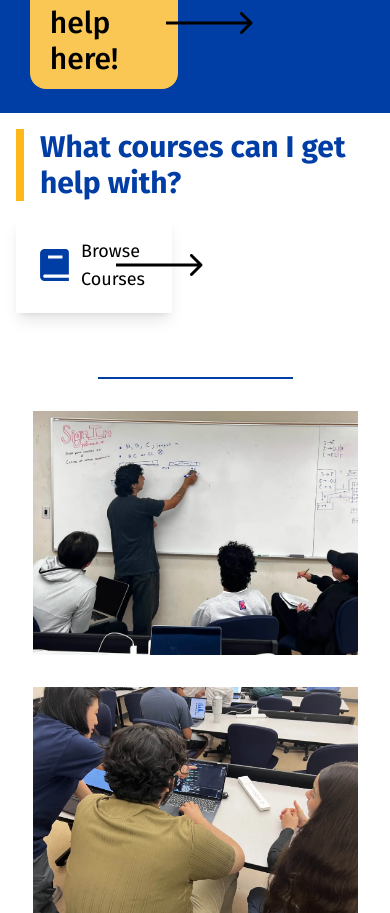
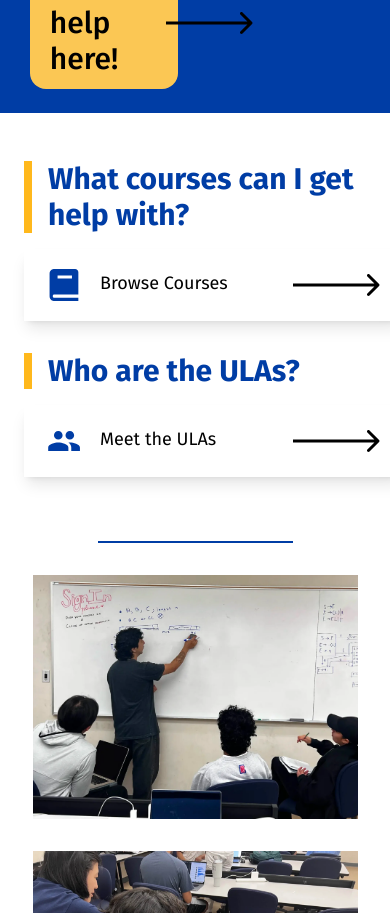
Before and after one commit to acm-ucr/cse-ula, a Next.js app: page / in a window 390 px wide. Shown: the part 1935-2848 px from the top of the page. Built offline with nearby package versions, Linux system fonts and the light colour scheme.

Commit message:
Complete & Mobilize Questions Section

```diff
--- a/src/components/home/InfoButton.tsx
+++ b/src/components/home/InfoButton.tsx
@@ -12,10 +12,10 @@ interface infoButtonProps {
 const InfoButton = ({ icon, text, link }: infoButtonProps) => {
   return (
     <Link href={link}>
-      <div className="m-4 flex w-2/5 items-center justify-between px-6 py-5 shadow-lg">
-        <div className="flex items-center gap-3">
+      <div className="m-4 flex min-w-[380px] gap-8 px-6 py-5 shadow-lg">
+        <div className="flex gap-5">
           <Image src={icon} alt="icon" className="h-8 w-8" />
-          <p className="text-lg">{text}</p>
+          <p className="whitespace-nowrap text-lg">{text}</p>
         </div>
 
         <Image src={arrow} alt="arrow" className="ml-auto" />
--- a/src/components/home/Questions.tsx
+++ b/src/components/home/Questions.tsx
@@ -1,12 +1,19 @@
 import InfoButtonHeader from "@/components/home/InfoButtonHeader";
 import blueBook from "@/public/home/blueBook.svg";
 import InfoButton from "@/components/home/InfoButton";
+import baselinePeople from "@/public/home/baselinePeople.svg";
 
 const Questions = () => {
   return (
-    <div className="">
-      <InfoButtonHeader text="What courses can I get help with?" />
-      <InfoButton icon={blueBook} text="Browse Courses" link="/about" />
+    <div className="flex flex-col justify-evenly px-2 pt-8 md:flex-row">
+      <div className="min-w-[392px] md:w-2/5">
+        <InfoButtonHeader text="What courses can I get help with?" />
+        <InfoButton icon={blueBook} text="Browse Courses" link="/about" />
+      </div>
+      <div className="min-w-[392px] md:w-2/5">
+        <InfoButtonHeader text="Who are the ULAs?" />
+        <InfoButton icon={baselinePeople} text="Meet the ULAs" link="/ula" />
+      </div>
     </div>
   );
 };
```
